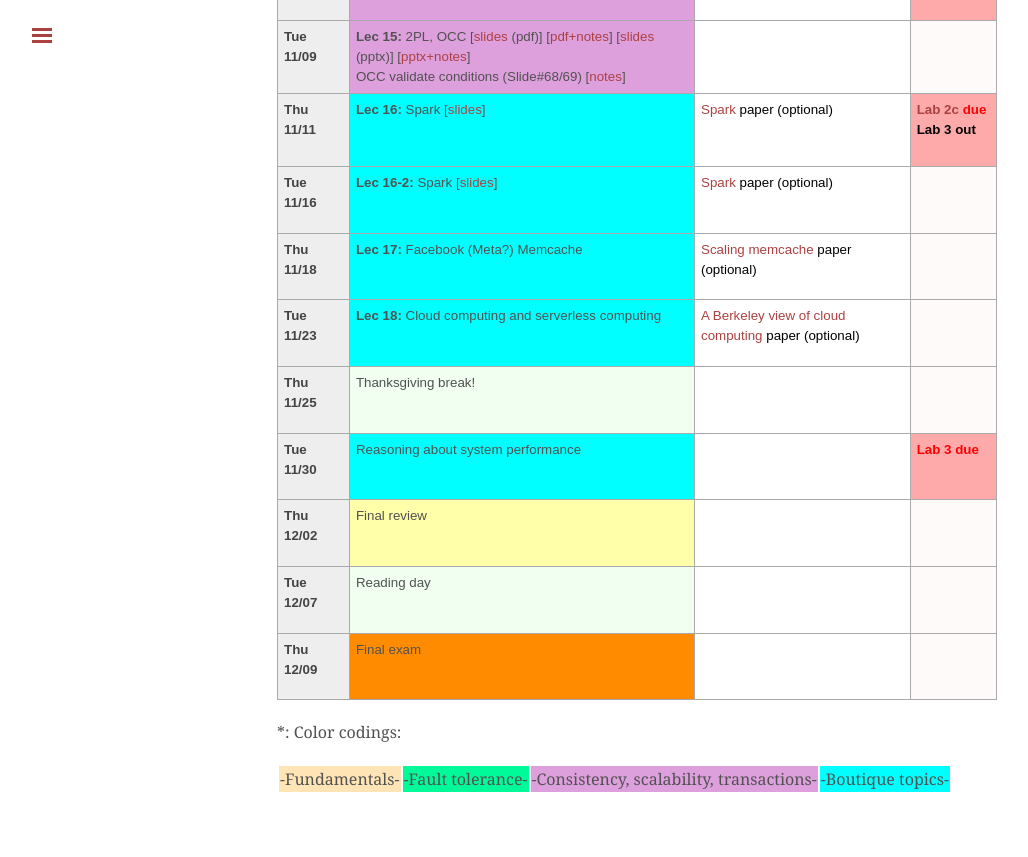
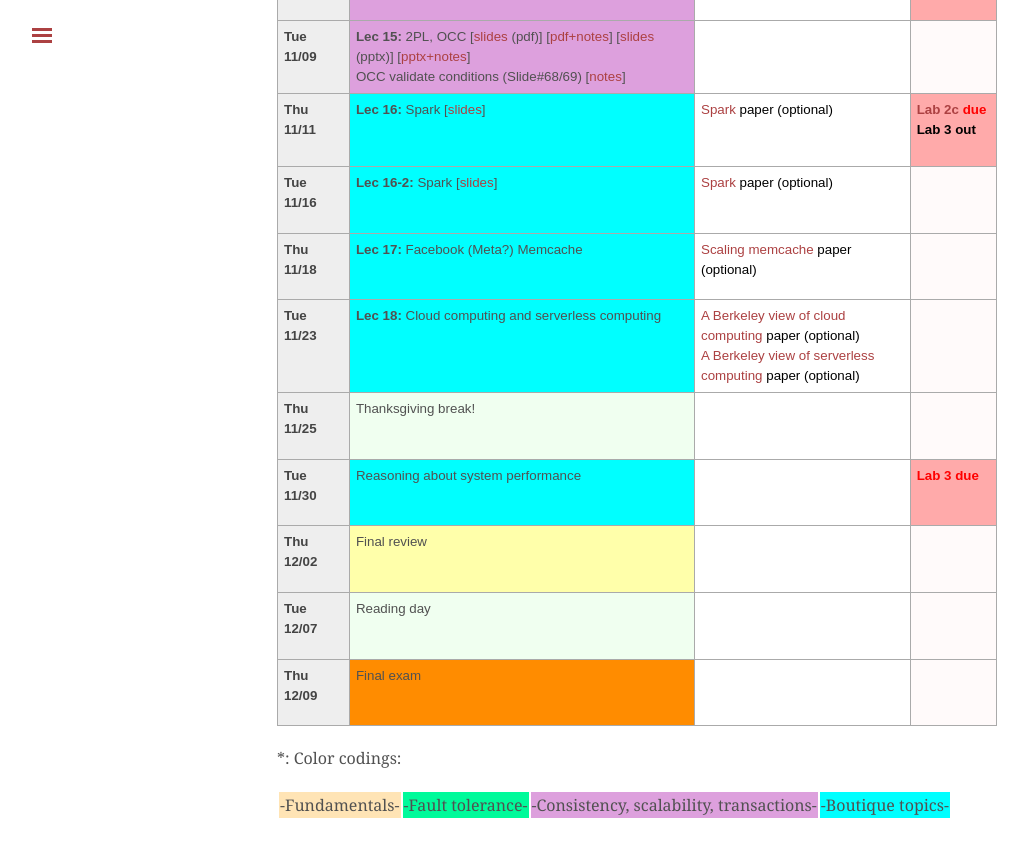
Before and after one commit to tddg/cs475-fall21, a Jekyll site: the page built from schedule.md, in a window 1280 px wide and 900 px high, scrolled down 1832 px. Shown: the top 857 px of the window, without its empty margins (3-1031 px from the left). Built offline with Jekyll 4.4.1, drawn with Linux system fonts in a browser that asks for light colours.

Commit message:
added serverless berkeley view paper

```diff
--- a/schedule.md
+++ b/schedule.md
@@ -468,7 +468,8 @@ The course schedule is tentative and subject to change\*.
 		<b>Lec 18:</b> Cloud computing and serverless computing
   </td>
   <td class="reading">
-		<a href="./public/papers/cloud_berkeley_view.pdf">A Berkeley view of cloud computing</a> paper (optional)
+		<a href="./public/papers/cloud_berkeley_view.pdf">A Berkeley view of cloud computing</a> paper (optional) <br/>
+		<a href="./public/papers/serverless_berkeley_view.pdf">A Berkeley view of serverless computing</a> paper (optional)
   </td>
   <td class="nodue">
   </td>
```
Also changed, not shown: 1 other file.
